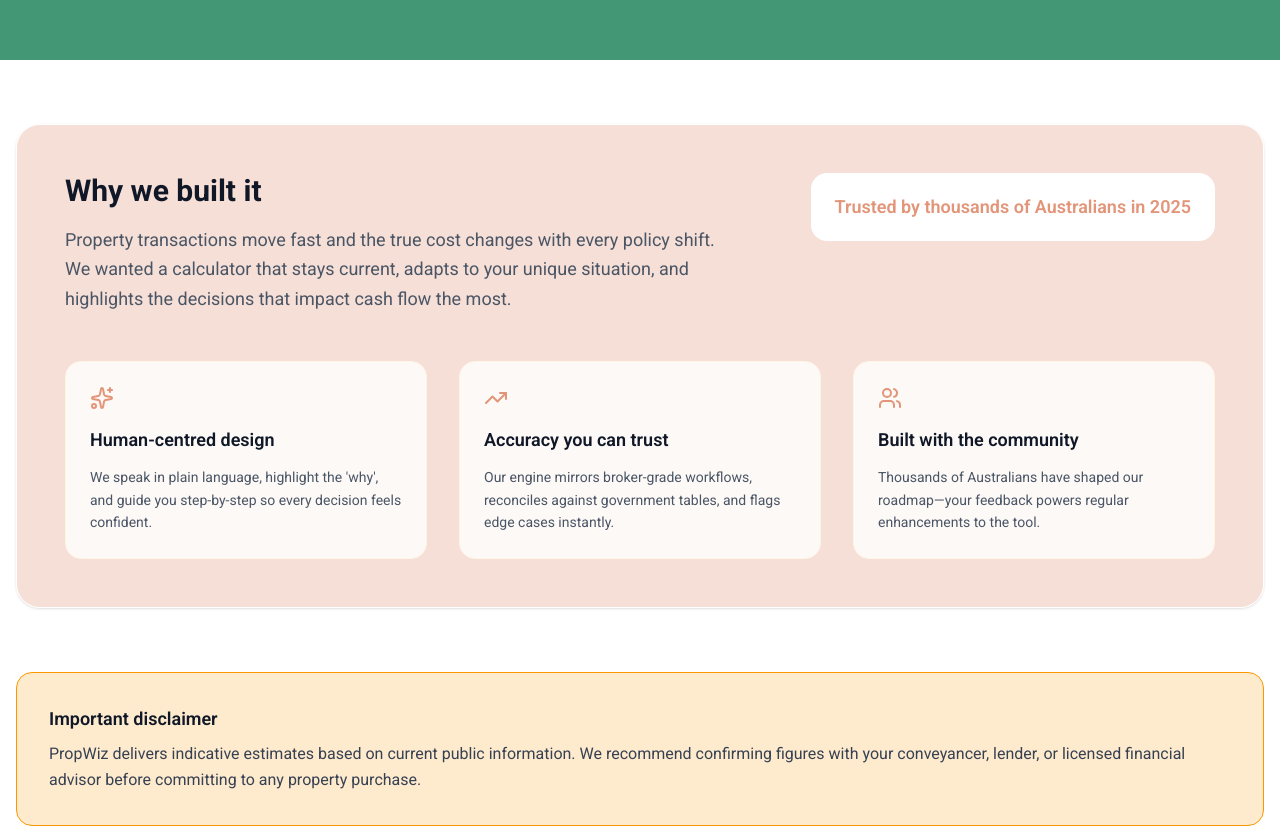
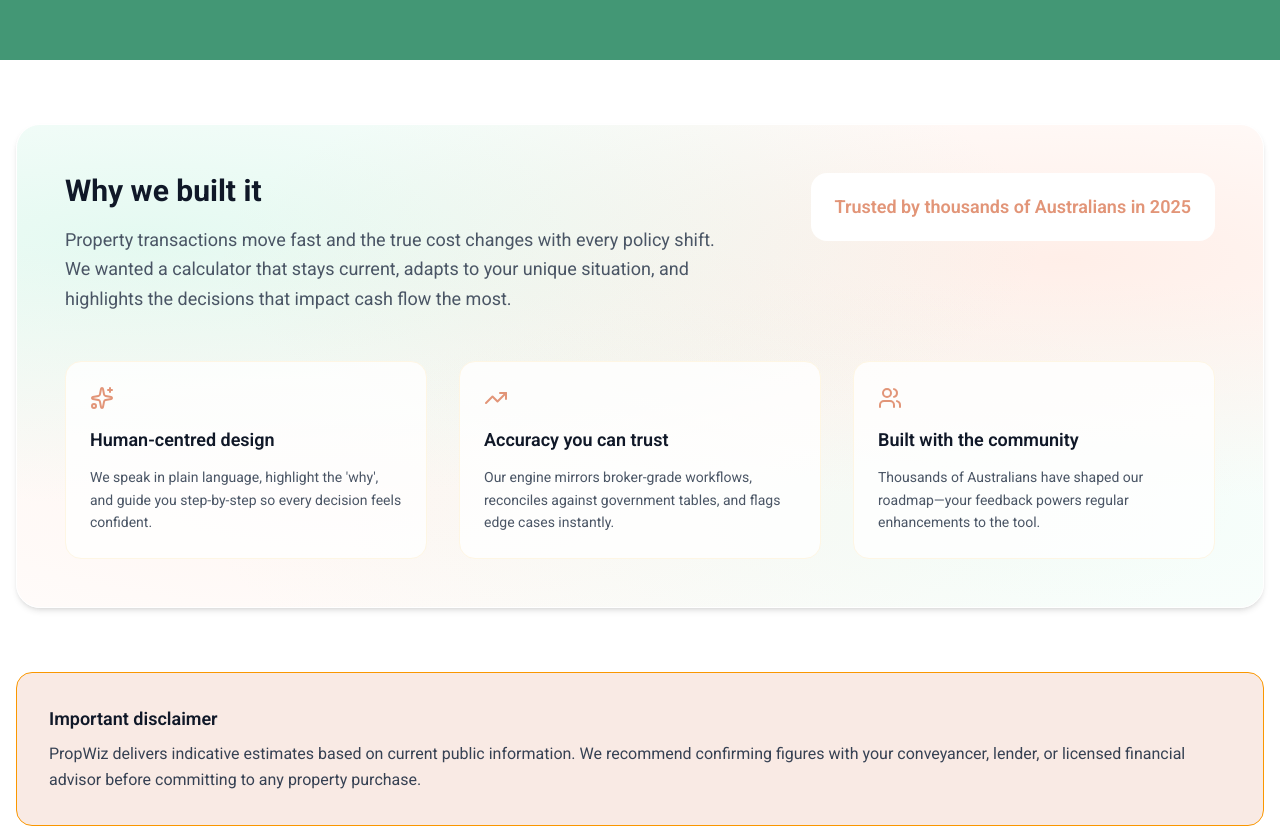
Before and after one commit to titusedwardgoh/property-calculator-mac, a Next.js app: page /about in a window 1280 px wide. Shown: the part 880-1708 px from the top of the page. Built offline with nearby package versions, Linux system fonts and the light colour scheme; no server answers; a web font is replaced by a local one.

Commit message:
formatting

```diff
--- a/src/app/about/page.js
+++ b/src/app/about/page.js
@@ -124,7 +124,16 @@ export default function AboutPage() {
                         whileInView={{ opacity: 1, y: 0 }}
                         viewport={{ once: true }}
                         transition={{ duration: 0.6, ease: "easeOut" }}
-                        className="bg-primary/30 border border-base-200 rounded-3xl shadow-sm p-8 md:p-12"
+                        className="border border-base-200 rounded-3xl shadow-md p-8 md:p-12"
+                        style={{
+                            background: `
+                                radial-gradient(ellipse 98% 74% at 10% 24%, rgba(152, 233, 201, 0.26), transparent 74%),
+                                radial-gradient(ellipse 92% 68% at 84% 28%, rgba(255, 186, 160, 0.24), transparent 74%),
+                                radial-gradient(ellipse 88% 66% at 82% 82%, rgba(196, 245, 223, 0.20), transparent 76%),
+                                radial-gradient(ellipse 94% 72% at 26% 76%, rgba(255, 205, 184, 0.18), transparent 77%),
+                                linear-gradient(180deg, rgba(255,255,255,0.995) 0%, rgba(255,255,255,0.985) 56%, rgba(255,255,255,0.97) 100%)
+                            `,
+                        }}
                     >
                         <div className="md:flex md:items-start md:justify-between md:gap-12">
                             <div className="max-w-2xl">
@@ -156,7 +165,7 @@ export default function AboutPage() {
                 </section>
 
                 <section className="container mx-auto px-4">
-                    <div className="bg-warning/20 border border-warning rounded-2xl p-6 md:p-8">
+                    <div className="bg-primary/20 border border-warning rounded-2xl p-6 md:p-8">
                         <h3 className="text-lg font-semibold text-gray-900 mb-2">Important disclaimer</h3>
                         <p className="text-gray-700 text-sm md:text-base leading-relaxed">
                             PropWiz delivers indicative estimates based on current public information. We recommend confirming figures with your conveyancer, lender, or licensed financial advisor before committing to any property purchase.
--- a/src/app/contact/page.js
+++ b/src/app/contact/page.js
@@ -139,18 +139,18 @@ export default function ContactPage() {
               </motion.div>
 
               <motion.div
-                className="rounded-2xl bg-primary border border-base-300 p-5 lg:mt-auto"
+                className="rounded-2xl bg-primary/20 border border-warning p-5 lg:mt-auto"
                 {...drop(t.before)}
               >
-                <h2 className="text-sm font-semibold text-white mb-2">
+                <h2 className="text-sm font-semibold text-gray-900 mb-2">
                   Before you reach out
                 </h2>
-                <ul className="text-gray-600 text-sm space-y-2 leading-relaxed">
+                <ul className="text-gray-700 text-sm space-y-2 leading-relaxed">
                   <li>
                     Check the{" "}
                     <Link
                       href="/faq"
-                      className="text-white hover:text-primary-focus underline"
+                      className="text-primary hover:text-primary-focus underline"
                     >
                       FAQ
                     </Link>{" "}
--- a/src/app/forgot-password/page.js
+++ b/src/app/forgot-password/page.js
@@ -73,7 +73,7 @@ function ForgotPasswordPageContent() {
         initial={{ opacity: 0, y: 20 }}
         animate={{ opacity: 1, y: 0 }}
         transition={{ duration: 0.5 }}
-        className="relative z-10 bg-white/80 backdrop-blur-sm border border-white/60 shadow-md rounded-lg w-full max-w-md md:max-w-xl p-8"
+        className="relative z-10 bg-white/80 backdrop-blur-sm border border-white/60 shadow-[0_10px_24px_rgba(15,23,42,0.12),-4px_-4px_14px_rgba(255,255,255,0.78)] rounded-3xl w-full max-w-md md:max-w-xl p-8"
       >
         {/* Header */}
         <div className="text-center mb-8">
--- a/src/app/login/page.js
+++ b/src/app/login/page.js
@@ -232,7 +232,7 @@ function LoginPageContent() {
         initial={{ opacity: 0, y: 20 }}
         animate={{ opacity: 1, y: 0 }}
         transition={{ duration: 0.5 }}
-        className="relative z-10 bg-white/80 backdrop-blur-sm shadow-md rounded-lg border border-white/60 w-full max-w-md md:max-w-xl p-8"
+        className="relative z-10 bg-white/80 backdrop-blur-sm shadow-[0_10px_24px_rgba(15,23,42,0.12),-4px_-4px_14px_rgba(255,255,255,0.78)] rounded-3xl border border-white/60 w-full max-w-md md:max-w-xl p-8"
       >
         {/* Header */}
         <div className="text-center mb-8">
--- a/src/app/page.js
+++ b/src/app/page.js
@@ -117,8 +117,20 @@ export default function HomePage() {
             </section>
 
             {/* How It Works Section */}
-            <section className="container mx-auto px-4 py-16 bg-base-200">
-                <div className="max-w-6xl mx-auto">
+            <section className="px-4 py-16 relative overflow-hidden">
+                <div
+                    className="absolute inset-0 z-0"
+                    style={{
+                        background: `
+                            radial-gradient(ellipse 98% 74% at 10% 24%, rgba(152, 233, 201, 0.26), transparent 74%),
+                            radial-gradient(ellipse 92% 68% at 84% 28%, rgba(255, 186, 160, 0.24), transparent 74%),
+                            radial-gradient(ellipse 88% 66% at 82% 82%, rgba(196, 245, 223, 0.20), transparent 76%),
+                            radial-gradient(ellipse 94% 72% at 26% 76%, rgba(255, 205, 184, 0.18), transparent 77%),
+                            linear-gradient(180deg, rgba(255,255,255,0.995) 0%, rgba(255,255,255,0.985) 56%, rgba(255,255,255,0.97) 100%)
+                        `,
+                    }}
+                />
+                <div className="max-w-6xl mx-auto relative z-10">
                     <motion.h2
                         initial={{ opacity: 0, y: 20 }}
                         whileInView={{ opacity: 1, y: 0 }}
--- a/src/app/signup/page.js
+++ b/src/app/signup/page.js
@@ -152,7 +152,7 @@ function SignupPageContent() {
         initial={{ opacity: 0, y: 20 }}
         animate={{ opacity: 1, y: 0 }}
         transition={{ duration: 0.5 }}
-        className="relative z-10 bg-white/80 backdrop-blur-sm border border-white/60 shadow-md rounded-lg w-full max-w-md md:max-w-xl p-8"
+        className="relative z-10 bg-white/80 backdrop-blur-sm border border-white/60 shadow-[0_10px_24px_rgba(15,23,42,0.12),-4px_-4px_14px_rgba(255,255,255,0.78)] rounded-3xl w-full max-w-md md:max-w-xl p-8"
       >
         {showSuccessMessage ? (
           /* Success Message */
```
